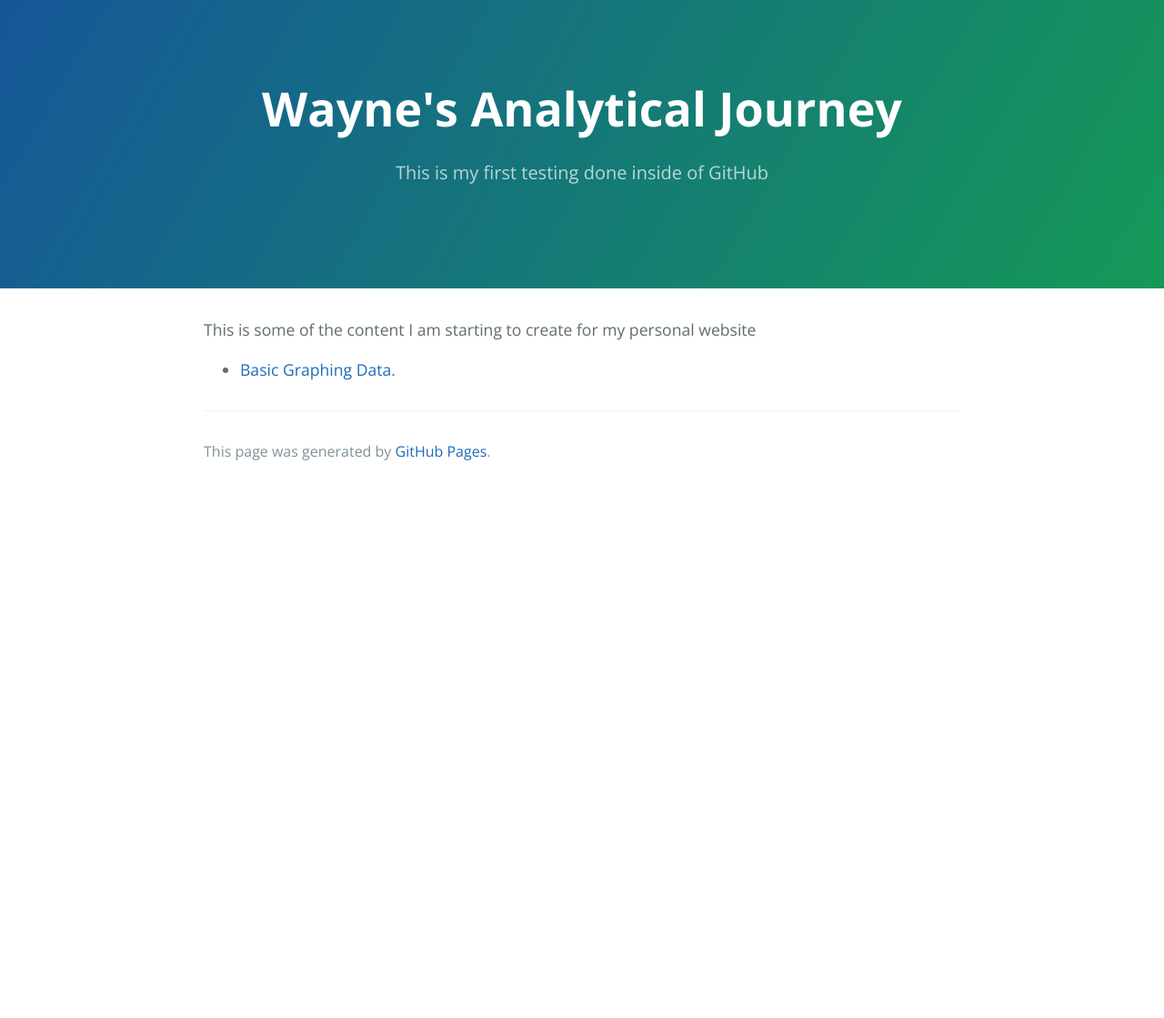
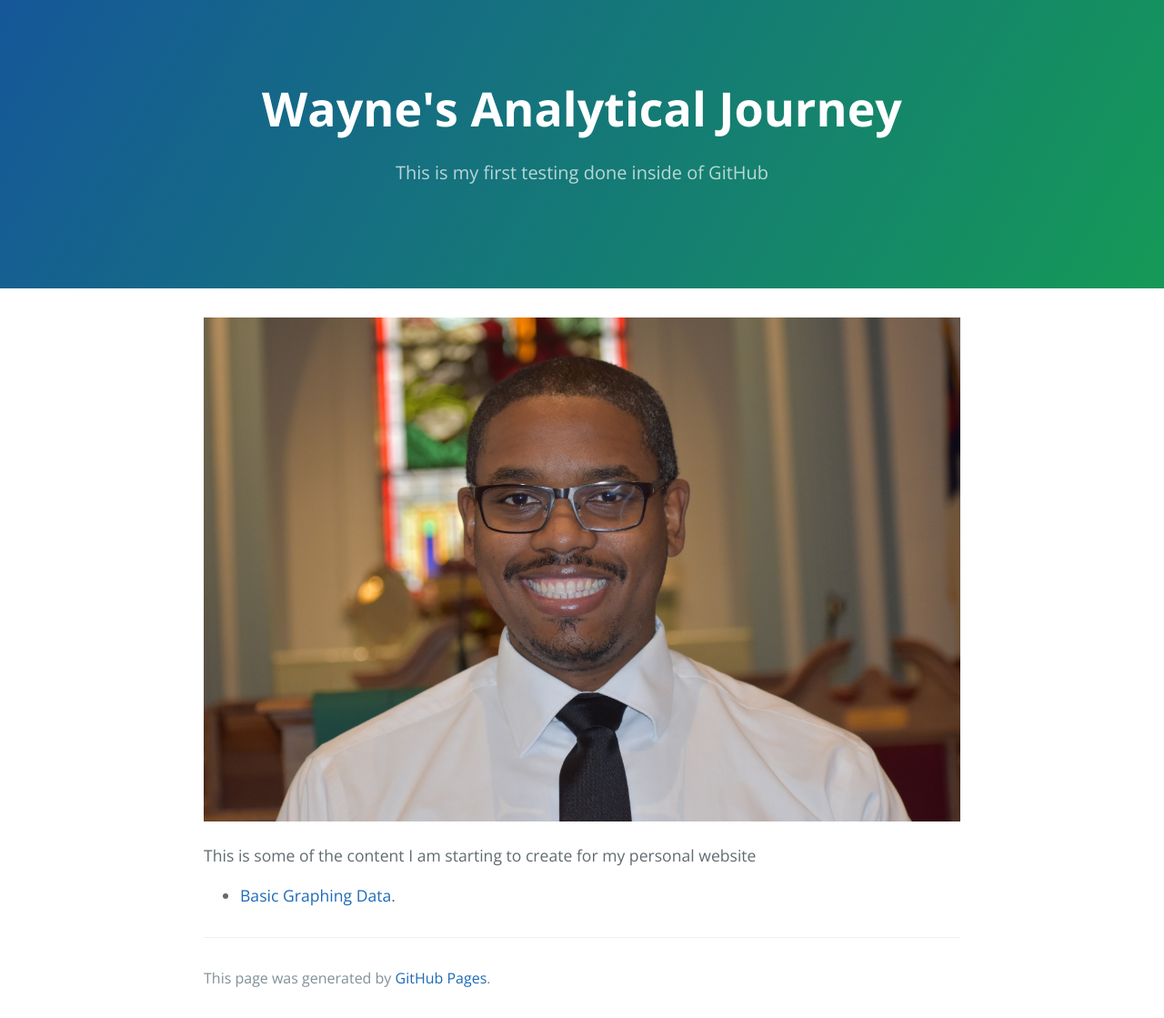
Before and after one commit to EnGinear87/EnGinear87.github.io, a Jekyll site: the page built from index.md, in a window 1280 px wide. Shown: the whole page at 91% size. Built offline with Jekyll 4.4.1, drawn with Linux system fonts in a browser that asks for light colours; our own code applies the rules of GitHub Pages for plain Markdown files; before the commit the page ends 900 px from its top, so only the background shows below that.

Commit message:
Update index.md

```diff
--- a/index.md
+++ b/index.md
@@ -3,5 +3,7 @@ title: Wayne's Analytical Journey
 description: This is my first testing done inside of GitHub
 ---
 
+![My Picture](/Pictures/MelvinWayneAbraham_2020.jpg)
+
 This is some of the content I am starting to create for my personal website
 - [Basic Graphing Data](./Basic Graphing Data/index.md).
```
